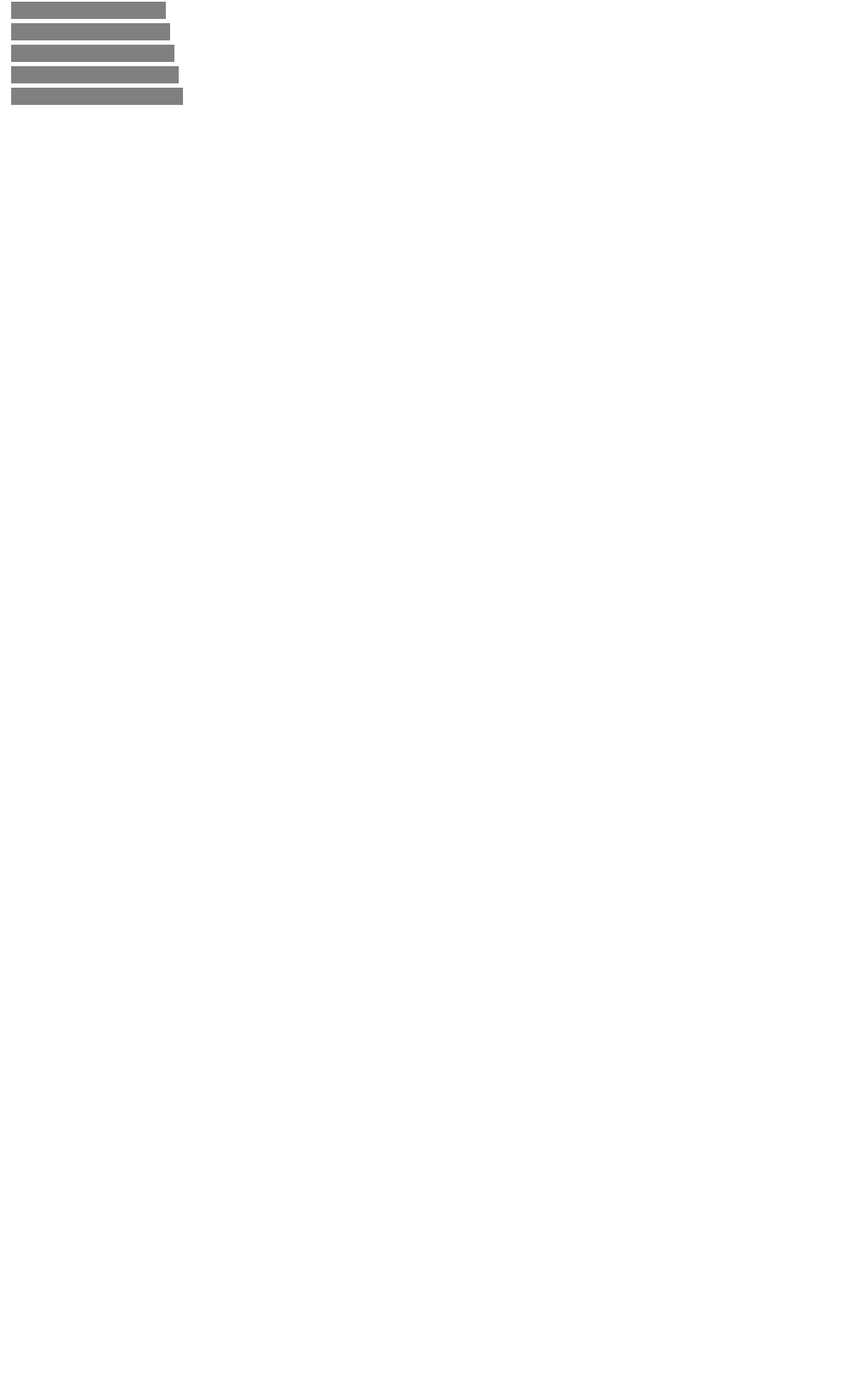
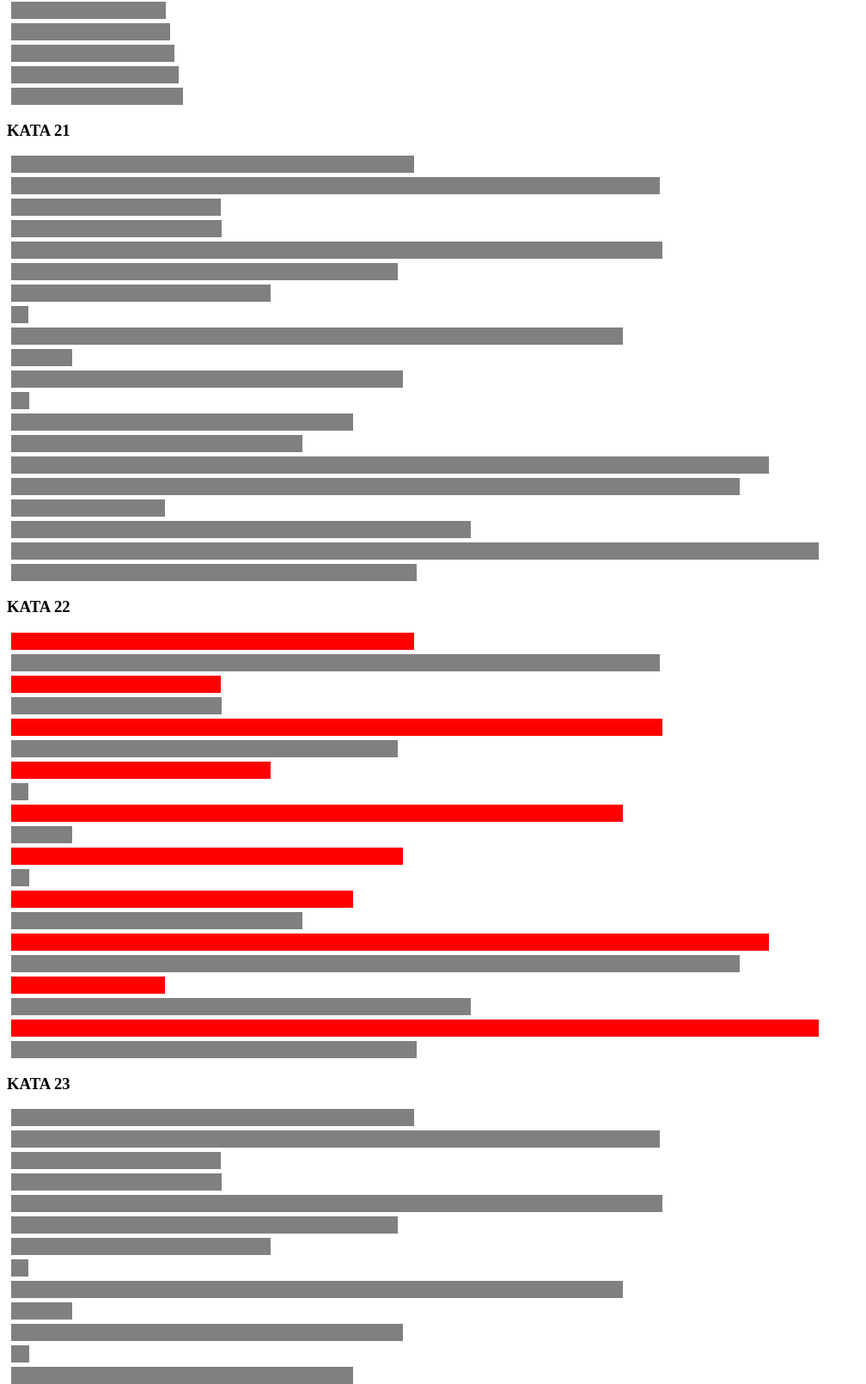
Before and after one commit to chaspatr/here-we-show-again, a plain HTML site: page index.html in a window 1280 px wide. Shown: the part 5538-7148 px from the top of the page at 86% size, without its empty margins (0-1008 px from the left). Before the commit the page ends 5668 px from the top, so only its background shows below. Drawn offline with Linux system fonts and the light colour scheme.

Commit message:
finish 22

```diff
--- a/main.js
+++ b/main.js
@@ -230,6 +230,7 @@ for (let counter = 0; counter < sampleArray.length; counter += 1) {
     liElement.append(total16);
   }
 }
+// Kata 17
 // Display the smallest element in sampleArray.
 createHeadingElements("KATA 17");
 const min = Math.min(...sampleArray);
@@ -240,6 +241,7 @@ parentElement.append(kata17List);
 kata17List.append(liElement);
 liElement.append(min);
 
+// Kata 18
 // Display the largest element in sampleArray.
 createHeadingElements("Kata 18");
 const kata18List = document.createElement("ul");
@@ -275,6 +277,30 @@ for (counter = 0; counter < 20; counter += 1) {
 
 // Kata 21
 // Display 20 solid gray rectangles, each 20px high, with widths in pixels given by the 20 elements of sampleArray.
+createHeadingElements("KATA 21");
+for (counter = 0; counter < 20; counter += 1) {
+  let widthPixels = sampleArray[counter];
+  const greyDiv = document.createElement("div");
+  greyDiv.setAttribute("class", "greyBlocks21");
+  greyDiv.style.width = widthPixels + "px";
+  parentElement.append(greyDiv);
+}
+
 //Kata 22
-
+createHeadingElements("KATA 22");
+for (counter = 0; counter < 20; counter += 1) {
+  let widthPixels = sampleArray[counter];
+  const greyDiv = document.createElement("div");
+  greyDiv.setAttribute("class", "greyBlocks22");
+  greyDiv.style.width = widthPixels + "px";
+  parentElement.append(greyDiv);
+}
 //kata 23
+createHeadingElements("KATA 23");
+for (counter = 0; counter < 20; counter += 1) {
+  let widthPixels = sampleArray[counter];
+  const greyDiv = document.createElement("div");
+  greyDiv.setAttribute("class", "greyBlocks23");
+  greyDiv.style.width = widthPixels + "px";
+  parentElement.append(greyDiv);
+}
--- a/style.css
+++ b/style.css
@@ -9,3 +9,27 @@
   background-color: grey;
   margin: 5px;
 }
+
+.greyBlocks21 {
+  height: 20px;
+  background-color: grey;
+  margin: 5px;
+}
+
+.greyBlocks22 {
+  height: 20px;
+  background-color: grey;
+  margin: 5px;
+}
+
+.greyBlocks22:nth-child(odd) {
+  height: 20px;
+  background-color: red;
+  margin: 5px;
+}
+
+.greyBlocks23 {
+  height: 20px;
+  background-color: grey;
+  margin: 5px;
+}
```
